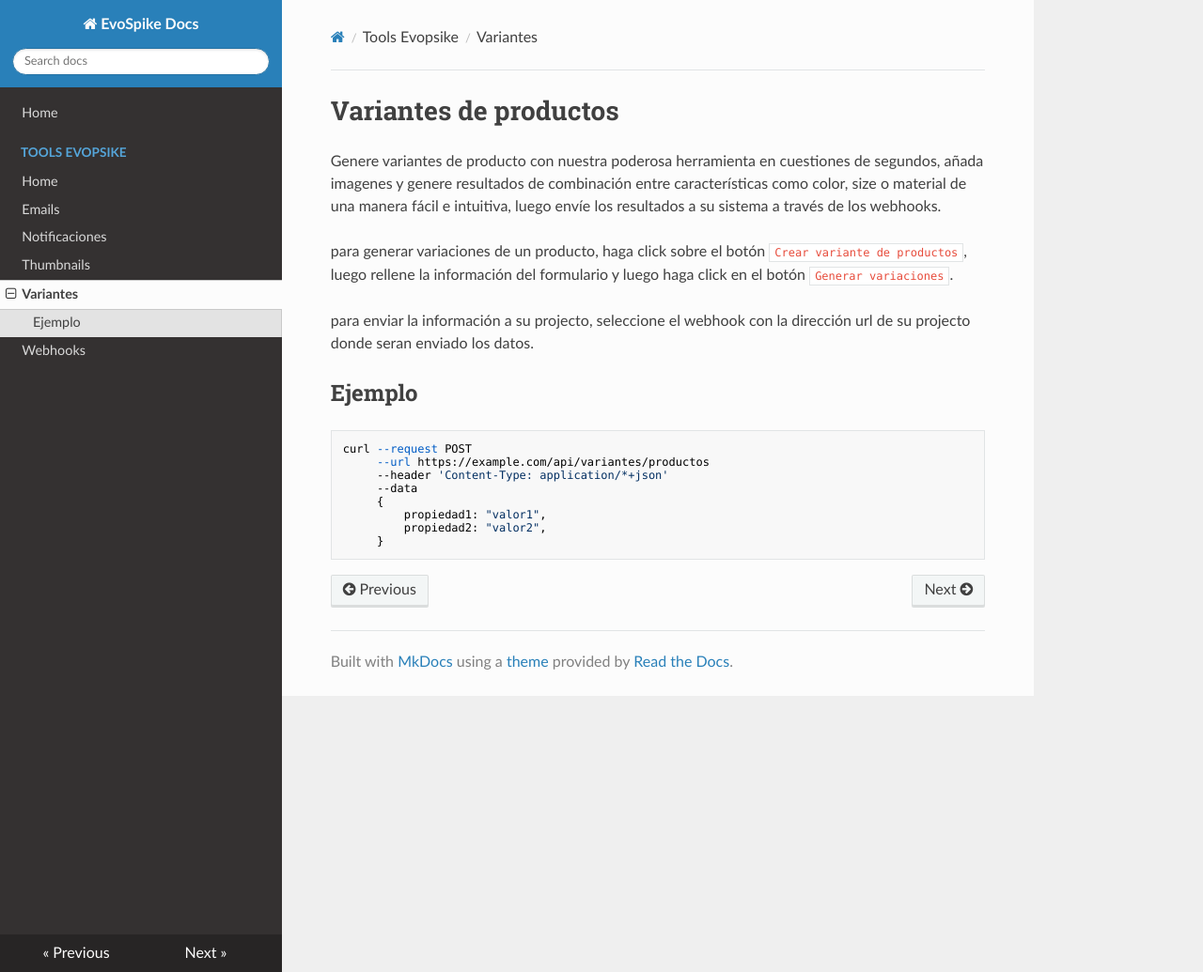
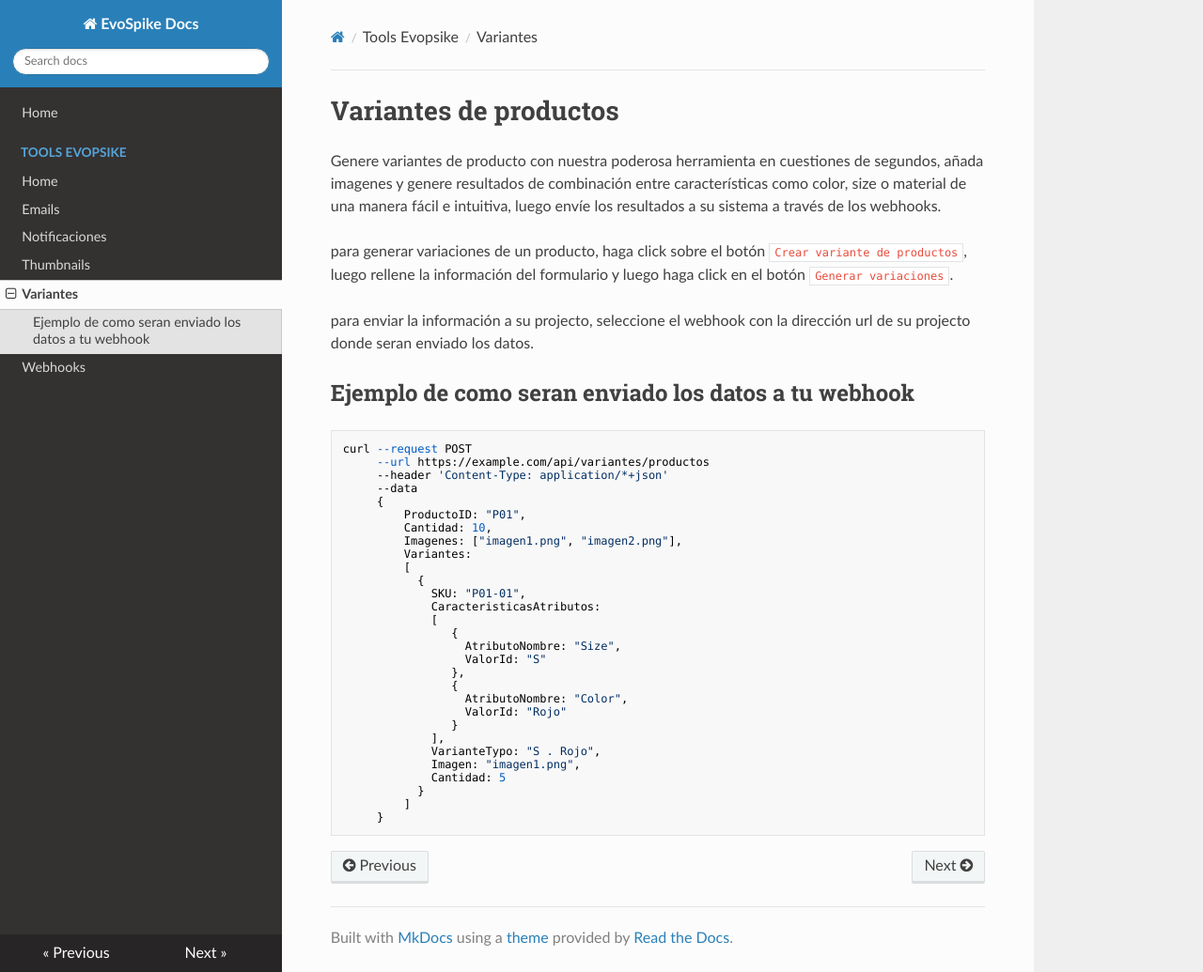
Before and after one commit to enmanuellopez02/EvoSpike.Docs, an MkDocs documentation site: the page built from docs/tools-evopsike/variantes-de-productos.md, in a window 1280 px wide and 1035 px high. Shown: the whole window at 94% size. Built offline with MkDocs 1.6.1, drawn with Linux system fonts in a browser that asks for light colours; nearby versions of some CDN libraries.

Commit message:
Update variantes-de-productos.md

````diff
--- a/docs/tools-evopsike/variantes-de-productos.md
+++ b/docs/tools-evopsike/variantes-de-productos.md
@@ -6,7 +6,7 @@ para generar variaciones de un producto, haga click sobre el botón `Crear varia
 
 para enviar la información a su projecto, seleccione el webhook con la dirección url de su projecto donde seran enviado los datos.
 
-## Ejemplo
+## Ejemplo de como seran enviado los datos a tu webhook
 
 ```
 curl --request POST
@@ -14,7 +14,28 @@ curl --request POST
      --header 'Content-Type: application/*+json'
      --data
      {
-         propiedad1: "valor1",
-         propiedad2: "valor2",
+         ProductoID: "P01",
+         Cantidad: 10,
+         Imagenes: ["imagen1.png", "imagen2.png"],
+         Variantes:
+         [
+           {
+             SKU: "P01-01",
+             CaracteristicasAtributos:
+             [
+                {
+                  AtributoNombre: "Size",
+                  ValorId: "S"
+                },
+                {
+                  AtributoNombre: "Color",
+                  ValorId: "Rojo"
+                }
+             ],
+             VarianteTypo: "S . Rojo",
+             Imagen: "imagen1.png",
+             Cantidad: 5
+           }
+         ]
      }
 ```
````
